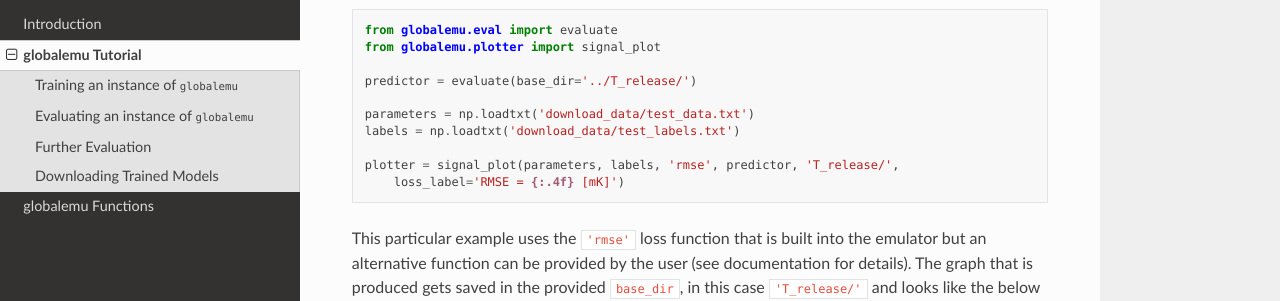
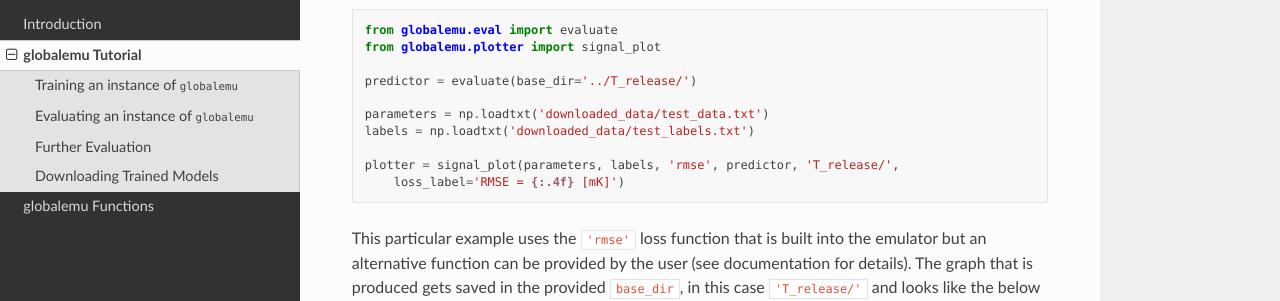
Before and after one commit to htjb/globalemu, a Sphinx documentation site: the page built from docs/source/tutorial.rst, in a window 1280 px wide and 900 px high, scrolled down 4889 px. Shown: the part 153-454 px from the top of the window. Built offline with Sphinx 7.4.7 and the Read the Docs theme 2.0.0, drawn with Linux system fonts in a browser that asks for light colours.

Commit message:
bug fix in tutorial

```diff
--- a/docs/source/tutorial.rst
+++ b/docs/source/tutorial.rst
@@ -200,8 +200,8 @@ of a set of signals given their corresponding parameters.
 
   predictor = evaluate(base_dir='../T_release/')
 
-  parameters = np.loadtxt('download_data/test_data.txt')
-  labels = np.loadtxt('download_data/test_labels.txt')
+  parameters = np.loadtxt('downloaded_data/test_data.txt')
+  labels = np.loadtxt('downloaded_data/test_labels.txt')
 
   plotter = signal_plot(parameters, labels, 'rmse', predictor, 'T_release/',
       loss_label='RMSE = {:.4f} [mK]')
```
Also changed, not shown: 1 other file.
